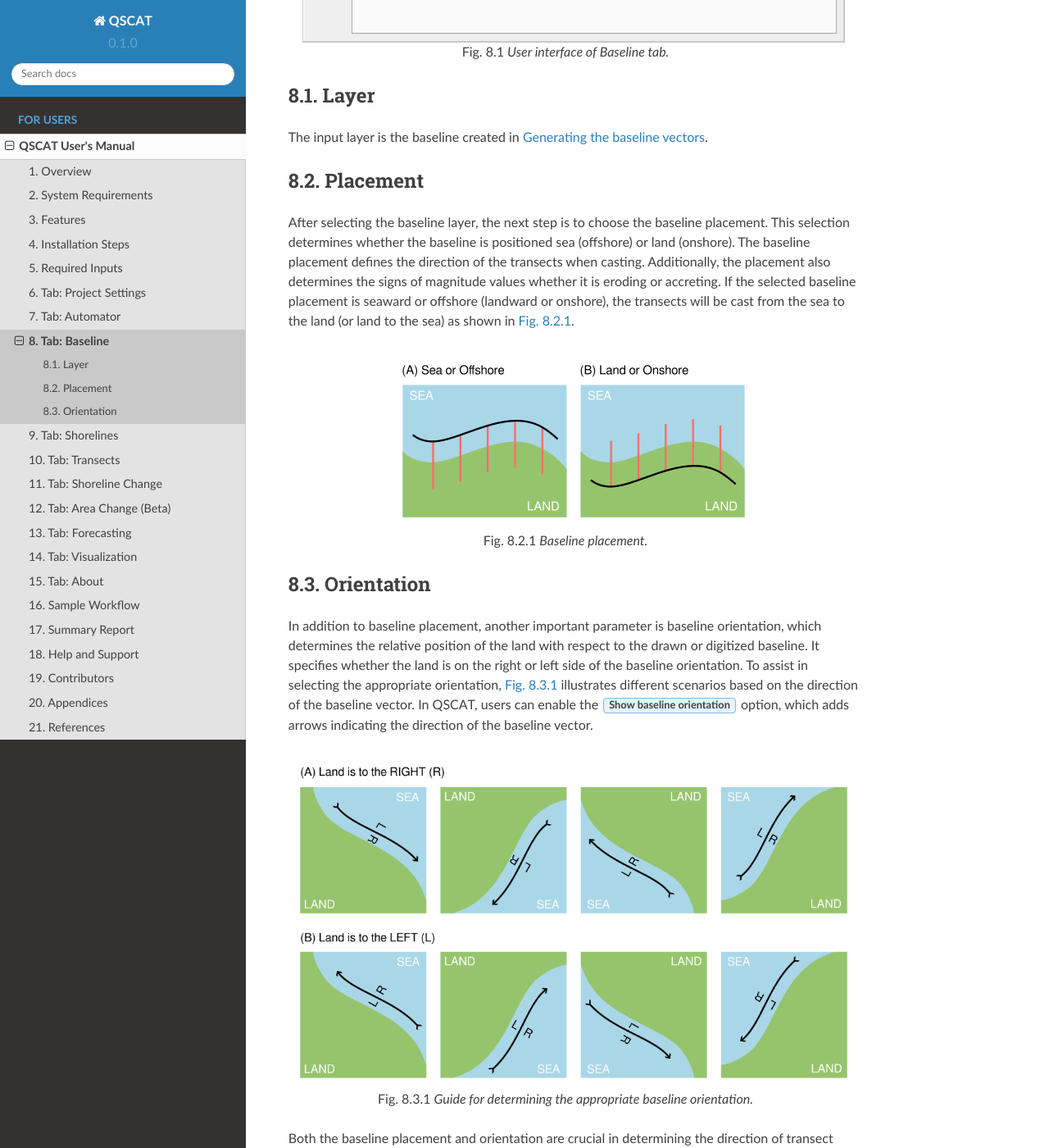
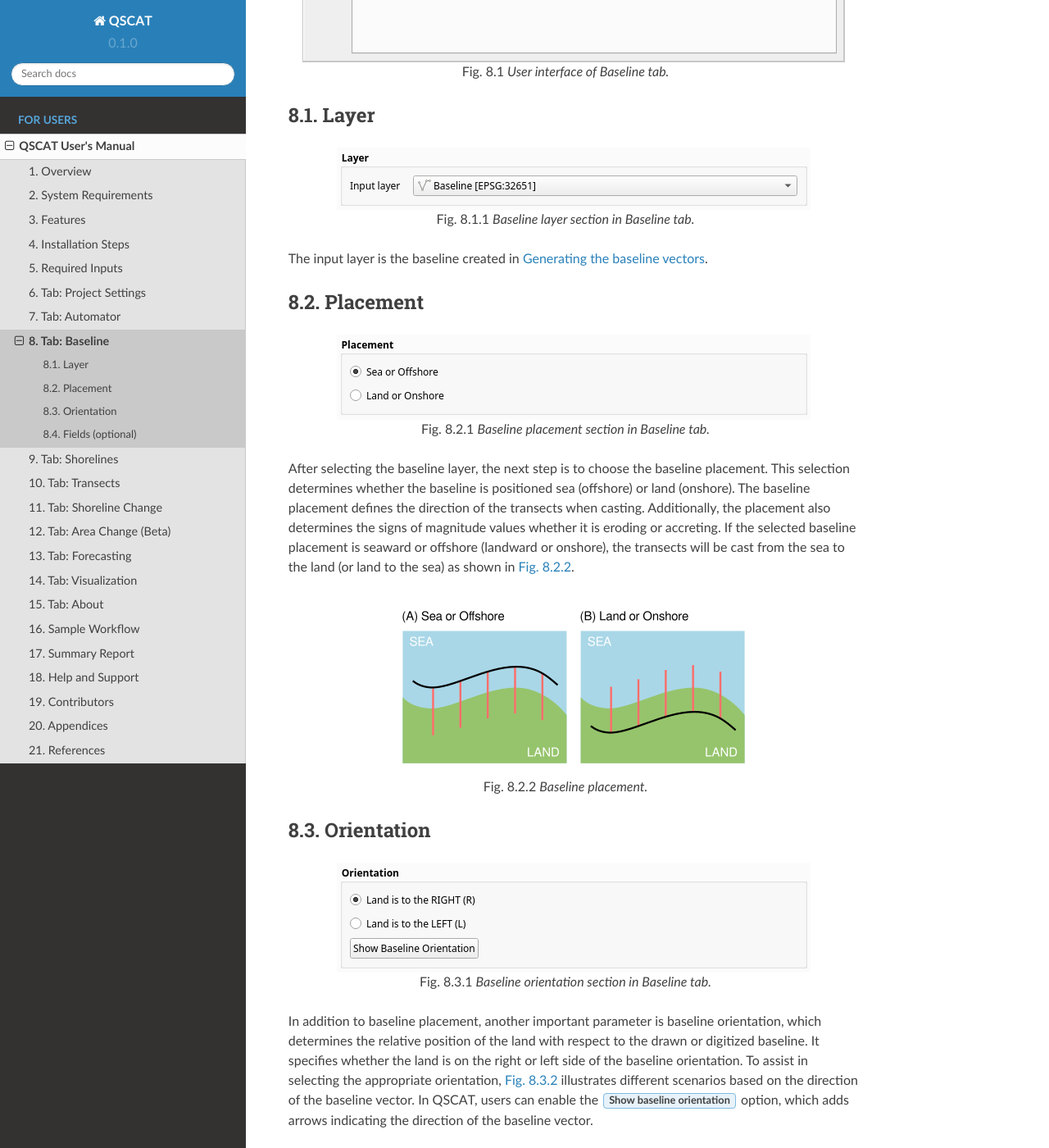
Before and after one commit to qscat/qscat, a Sphinx documentation site: the page built from docs/source/users_manual/tabs/baseline.rst, in a window 1280 px wide and 1400 px high, scrolled down 1060 px. Shown: the whole window at 82% size. Built offline with Sphinx 7.4.7 and the Read the Docs theme 2.0.0, drawn with Linux system fonts in a browser that asks for light colours; some of the changed text lies outside the part shown.

Commit message:
refactor(docs): improve baseline tab section content

```diff
--- a/docs/source/users_manual/tabs/baseline.rst
+++ b/docs/source/users_manual/tabs/baseline.rst
@@ -25,6 +25,13 @@ The :guilabel:`Baseline tab` allows users to select the baseline layer, placemen
 Layer
 =====
 
+
+.. figure:: /img/baseline/baseline-tab-layer.png
+   :align: center
+
+   Baseline layer section in Baseline tab.
+
+
 The input layer is the baseline created in :ref:`generating_the_baseline_vectors`.
 
 .. _tab_baseline_placement:
@@ -32,6 +39,11 @@ The input layer is the baseline created in :ref:`generating_the_baseline_vectors
 
 Placement
 =========
+
+.. figure:: /img/baseline/baseline-tab-placement.png
+   :align: center
+
+   Baseline placement section in Baseline tab.
 
 After selecting the baseline layer, the next step is to choose the baseline placement. This selection determines whether the baseline is positioned sea (offshore) or land (onshore). The baseline placement defines the direction of the transects when casting. Additionally, the placement also determines the signs of magnitude values whether it is eroding or accreting. If the selected baseline placement is seaward or offshore (landward or onshore), the transects will be cast from the sea to the land (or land to the sea) as shown in :numref:`figure_baseline_placement`.
 
@@ -48,6 +60,11 @@ After selecting the baseline layer, the next step is to choose the baseline plac
 Orientation
 ===========
 
+.. figure:: /img/baseline/baseline-tab-orientation.png
+   :align: center
+
+   Baseline orientation section in Baseline tab.
+
 In addition to baseline placement, another important parameter is baseline orientation, which determines the relative position of the land with respect to the drawn or digitized baseline. It specifies whether the land is on the right or left side of the baseline orientation. To assist in selecting the appropriate orientation, :numref:`figure_baseline_orientation` illustrates different scenarios based on the direction of the baseline vector. In QSCAT, users can enable the :guilabel:`Show baseline orientation` option, which adds arrows indicating the direction of the baseline vector.
 
 .. _figure_baseline_orientation:
@@ -60,5 +77,15 @@ In addition to baseline placement, another important parameter is baseline orien
 Both the baseline placement and orientation are crucial in determining the direction of transect casting. Additionally, they play a significant role in correctly assigning the sign (+ or -) to the calculated magnitude and rate of shoreline changes. This ensures that the interpretation of shoreline change data accurately represents whether there is erosion (negative value) or accretion (positive value) occurring.
 
 
+Fields (optional)
+=================
+
+.. figure:: /img/baseline/baseline-tab-fields.png
+   :align: center
+
+   Baseline fields section in Baseline tab.
+
+Allows user to optionally select fields of multi baseline layer.
+
 .. |checkbox| image:: /img/checkbox.png
    :width: 1.0em
```
Also changed, not shown: docs/source/img/baseline/baseline-tab-layer.png (added).
